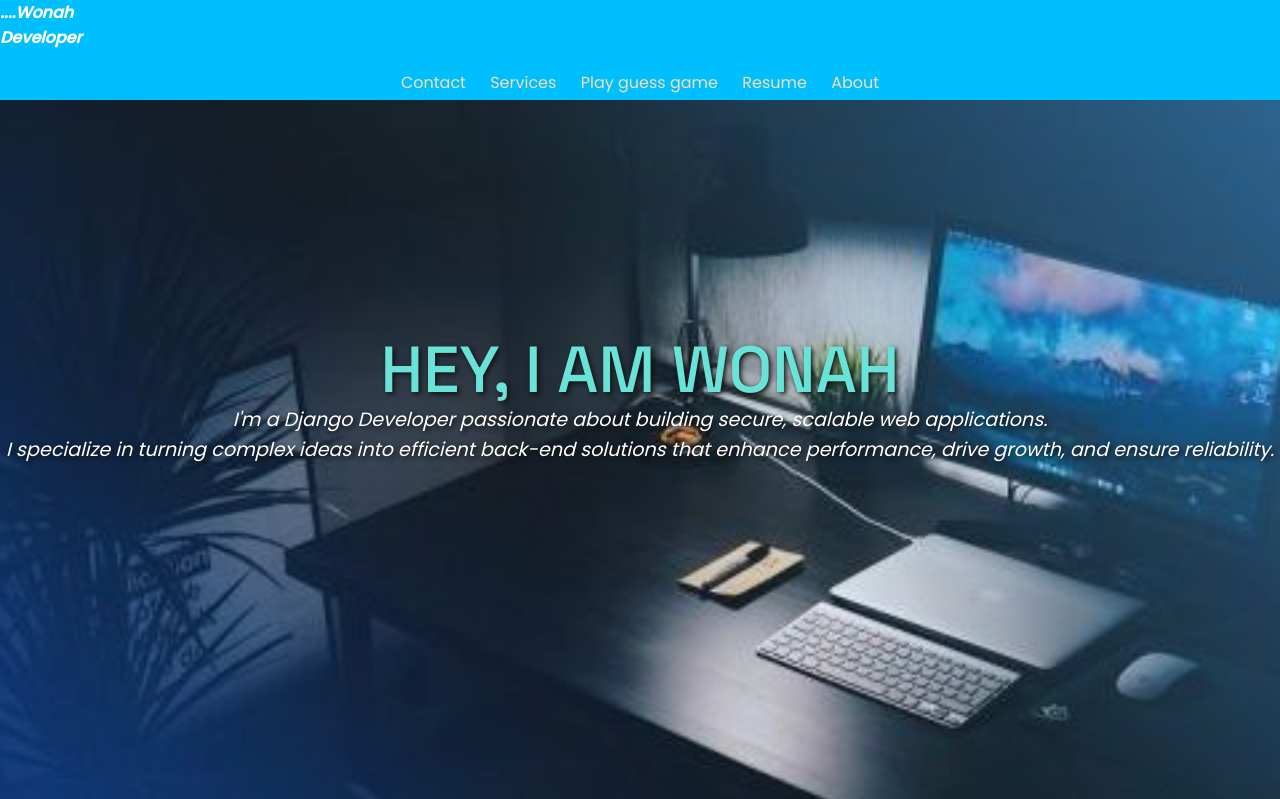
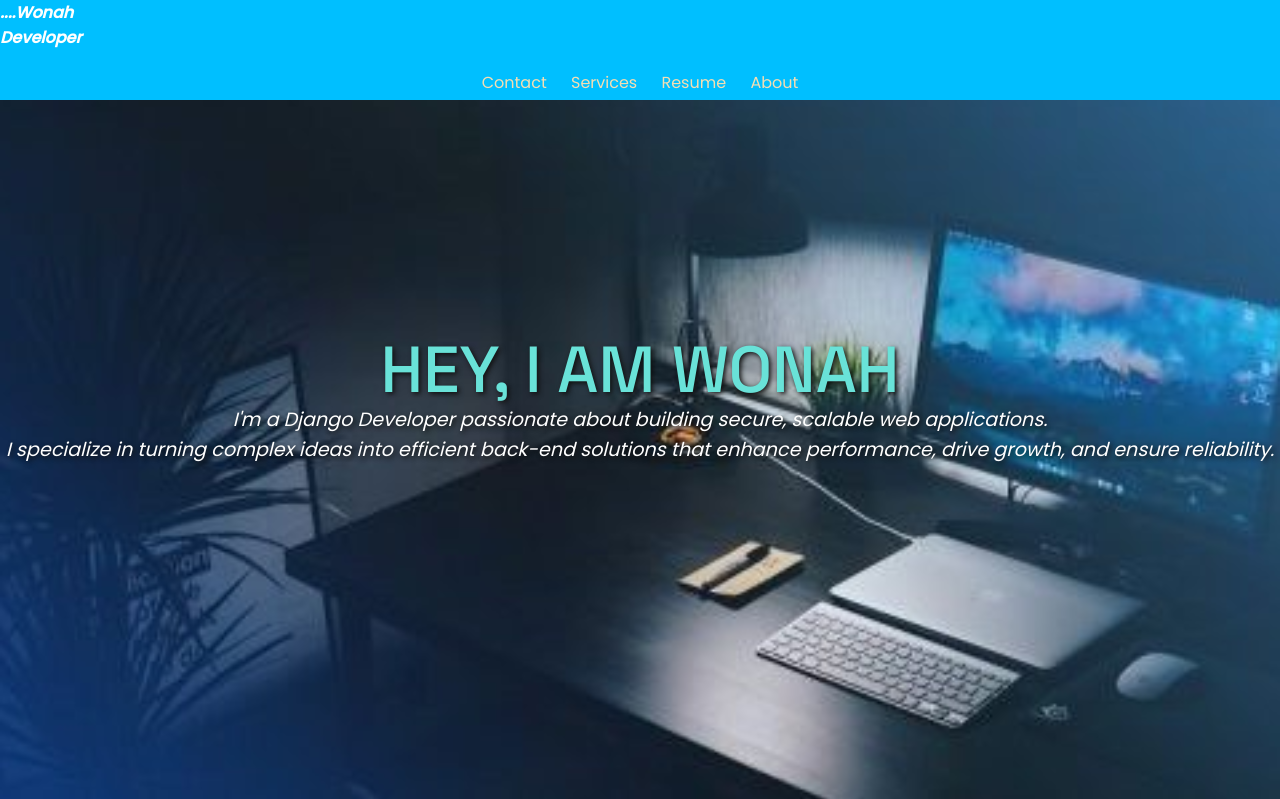
Before and after one commit to WonahDshypoet/wonahh, a Django app: page / in a window 1280 px wide. Shown: the top 799 px of the page. Run offline with Django 5.2, Linux system fonts and the light colour scheme.

Commit message:
adding images and trying guess game again

```diff
--- a/wonahhh/home/templates/home/guess_game.html
+++ b/wonahhh/home/templates/home/guess_game.html
@@ -1,3 +1,5 @@
+{% load static %}
+
 <!DOCTYPE html>
 <html lang="en">
 <head>
--- a/wonahhh/home/templates/home/index.html
+++ b/wonahhh/home/templates/home/index.html
@@ -22,7 +22,6 @@
                  <ul>
                     <li><a href="contact" target="_blank">Contact</a> </li>
                     <li><a href="#services">Services</a></li>
-                    <li><a href="{% url 'guess_game' %}" target="_blank">Play guess game</a></li>
                     <li><a href="{% static 'home/Godwin Wonah Resume.pdf' %}" target="_blank">Resume</a></li>
                     <li><a href="#About">About</a></li>
                 </ul>
@@ -117,7 +116,7 @@
                 </div>
                 <div class="carousel-slide">
                 <a href="snake_game" target="_blank" class="carousel-link">
-                  <img src="{% static 'home/project2.jpg' %}" alt="Snake Game">
+                  <img src="{% static 'home/snake_game.png' %}" alt="Snake Game">
                   <h3>SNAKE GAME</h3>
                   <p>Get up to 100 in this snake game then you are a guru! PC only.</p>
                 </a>
@@ -172,11 +171,11 @@
                 currentSlide = (currentSlide - 1 + slides.length) % slides.length;
                 updateSlide(currentSlide);
               });
+              setInterval(() => {
+                    currentSlide = (currentSlide + 1) % slides.length;
+                    updateSlide(currentSlide);
+                }, 2000);
             });
-            setInterval(() => {
-                currentSlide = (currentSlide + 1) % slides.length;
-                updateSlide(currentSlide);
-            }, 5000);
             </script>
     </body>
 </html>
```
Also changed, not shown: wonahhh/home/static/home/snake_game.png (added).
